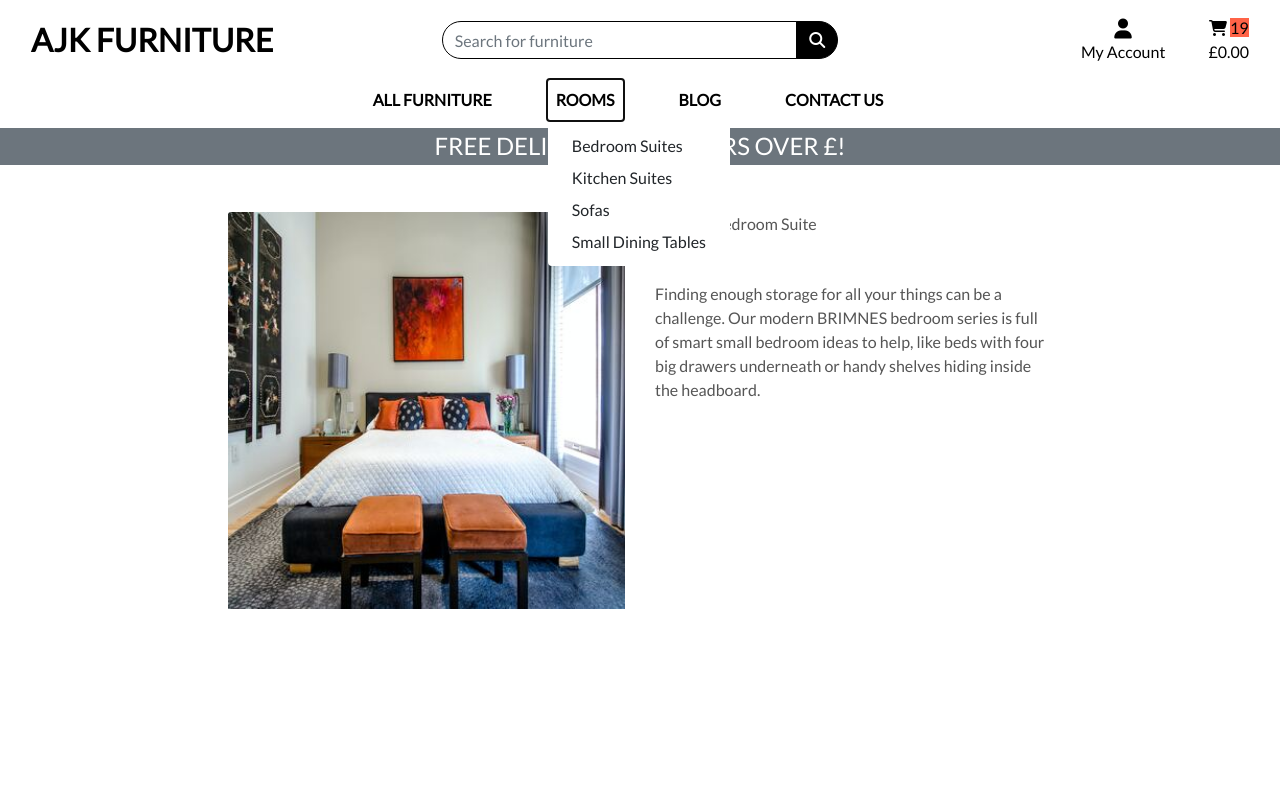
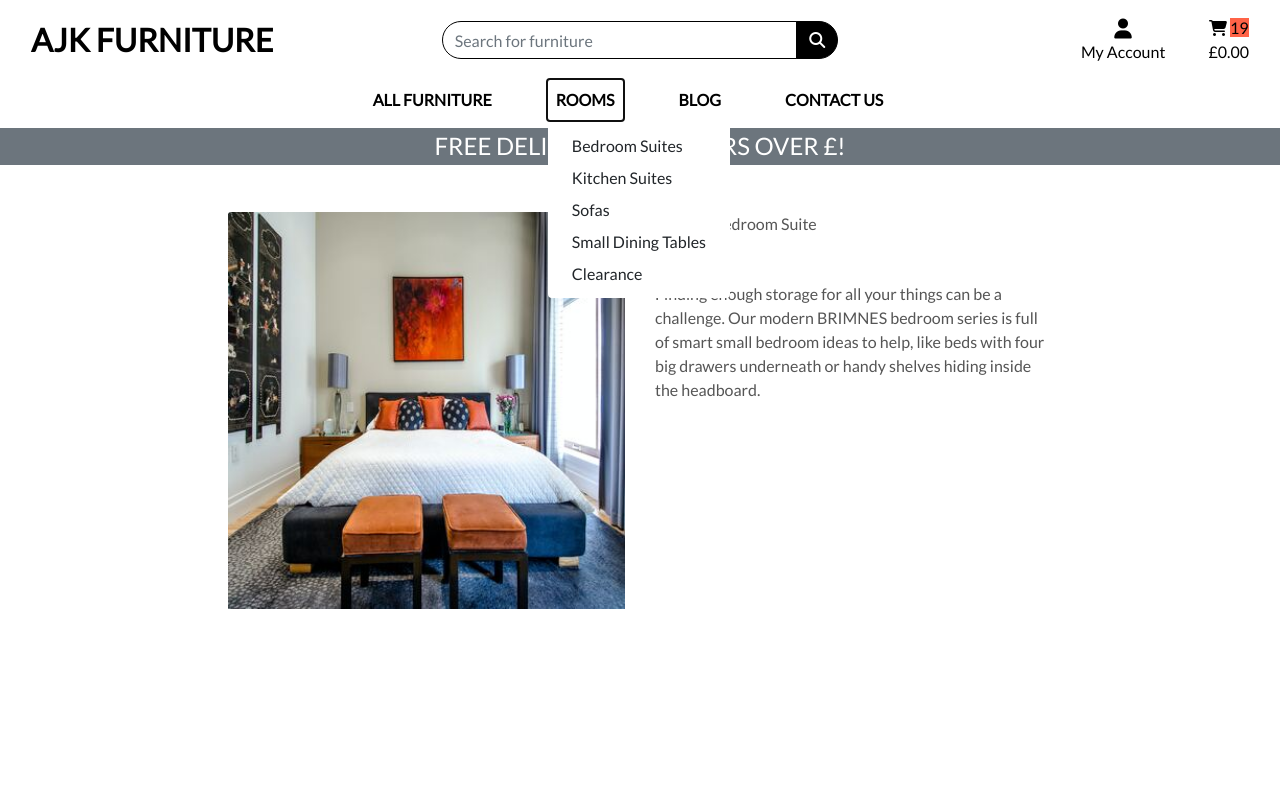
Before and after one commit to andyk8872/p5-ecommerce, a Django app: page /products/1 in a window 1280 px wide, after a click on "ROOMS". Run offline with Django 3.2, Linux system fonts and the light colour scheme; data comes from the database, SQL or seed files in the repository; some libraries are stand-ins or nearby versions.

Commit message:
feat: added category filtering

```diff
--- a/products/templates/products/product_detail.html
+++ b/products/templates/products/product_detail.html
@@ -29,7 +29,7 @@
         <div class="col-12 col-md-6 col-lg-4">
             <div class="product-details-container mb-5 mt-md-5">
                 <p class="mb-0">{{ product.name }}</p>
-                <p class="lead mb-0 text-left font-weight-bold">${{ product.price }}</p>
+                <p class="lead mb-0 text-left font-weight-bold">£{{ product.price }}</p>
                 <!-- {% if product.rating %}
                 <small class="text-muted"><i class="fas fa-star mr-1"></i>{{ product.rating }} / 5</small>
                 {% else %}
--- a/products/templates/products/products.html
+++ b/products/templates/products/products.html
@@ -41,7 +41,7 @@
                         <div class="card-footer bg-white pt-0 border-0 text-left">
                             <div class="row">
                                 <div class="col">
-                                    <p class="lead mb-0 text-left font-weight-bold">${{ product.price }}</p>
+                                    <p class="lead mb-0 text-left font-weight-bold">£{{ product.price }}</p>
                                     <!-- {% if product.rating %}
                                     <small class="text-muted"><i class="fas fa-star mr-1"></i>{{ product.rating }} /
                                         5</small>
--- a/products/views.py
+++ b/products/views.py
@@ -1,7 +1,7 @@
 from django.shortcuts import render, redirect, reverse, get_object_or_404
 from django.contrib import messages
 from django.db.models import Q
-from .models import Product
+from .models import Product, Category
 
 # Create your views here.
 
@@ -11,6 +11,13 @@ def all_products(request):
 
     products = Product.objects.all()
     query = None
+    categories = None
+
+    if request.GET:
+        if 'category' in request.GET:
+            categories = request.GET['category'].split(',')
+            products = products.filter(category__name__in=categories)
+            categories = Category.objects.filter(name__in=categories)
 
     if request.GET:
         if 'q' in request.GET:
@@ -27,6 +34,7 @@ def all_products(request):
     context = {
         'products': products,
         'search_term': query,
+        'current_categories': categories,
     }
 
     return render(request, 'products/products.html', context)
--- a/templates/includes/main-nav.html
+++ b/templates/includes/main-nav.html
@@ -24,10 +24,11 @@
                 Rooms
             </a>
             <div class="dropdown-menu border-0" aria-labelledby="clothing-link">
-                <a href="" class="dropdown-item">Bedroom Suites</a>
-                <a href="" class="dropdown-item">Kitchen Suites</a>
-                <a href="" class="dropdown-item">Sofas</a>
-                <a href="" class="dropdown-item">Small Dining Tables</a>
+                <a href="{% url 'products' %}?category=bedroom_suite" class="dropdown-item">Bedroom Suites</a>
+                <a href="{% url 'products' %}?category=kitchen_suite" class="dropdown-item">Kitchen Suites</a>
+                <a href="{% url 'products' %}?category=sofa" class="dropdown-item">Sofas</a>
+                <a href="{% url 'products' %}?category=small_dining_table" class="dropdown-item">Small Dining Tables</a>
+                <a href="{% url 'products' %}?category=clearance" class="dropdown-item">Clearance</a>
                 <!-- <a href="" class="dropdown-item">All
                     Clothing</a> -->
             </div>
```
